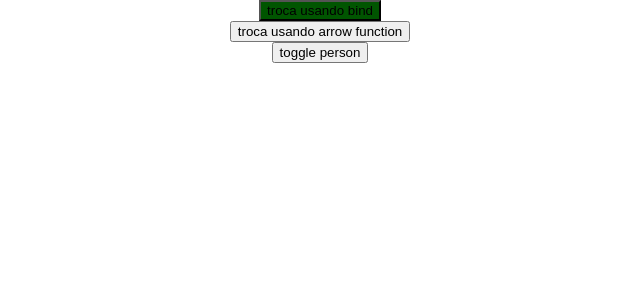
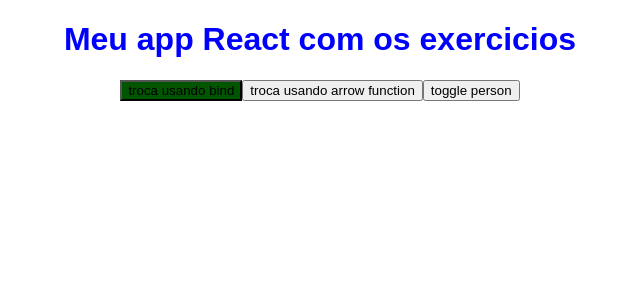
Before and after one commit to xande89/velharia, a React (Create React App) app: page / in a window 1280 px wide. Shown: the top 300 px of the page, without its empty margins (320-960 px from the left). Built offline with nearby package versions, Linux system fonts and the light colour scheme.

Commit message:
styling with radium

```diff
--- a/package.json
+++ b/package.json
@@ -3,6 +3,7 @@
   "version": "0.1.0",
   "private": true,
   "dependencies": {
+    "radium": "^0.26.0",
     "react": "^16.13.1",
     "react-dom": "^16.13.1",
     "react-scripts": "1.1.5"
--- a/src/App.js
+++ b/src/App.js
@@ -1,5 +1,6 @@
 import React, {Component} from 'react';
 import logo from './logo.svg';
+import Radium from 'radium';
 import './App.css';
 import Person from './Person/Person';
 
@@ -23,26 +24,18 @@ class App extends Component {
 			]
 		});
 	};
-   namechangedHandler = (event, pKey) =>{
-
-	const personIndex = persons.findIndex(p=>{
+	namechangedHandler = (event, pKey) => {
+		const personIndex = this.state.persons.findIndex(p=>{
 			return p.id===pKey;
 		});
-
 		const chdPerson = {...this.state.persons[personIndex]};
-
 		chdPerson.name=event.target.value;
-
 		const persons = [...this.state.persons];
-
 		persons[personIndex]= chdPerson;
-
 		this.setState({
 			persons:persons
 		});
 	}
-
-
 
 	togglePersonHandler = () =>{
 		console.log("clicked")
@@ -56,18 +49,20 @@ class App extends Component {
 		this.setState({persons:persons});
 	}
 	render () {
-
-  const  style ={
+		const style ={
 			backgroundColor:'#005500'
 		}
-
-  let  persons = null;
-
-
+        const headerStile ={
+            color: '#00f',
+            ':hover':{
+                color: '#0f0'
+            }
+        }
+		let persons = null;
 		if(this.state.showPersons){
 			persons=(
 				<div>
-        {this.state.persons.map((onePerson, index) =>{
+				{this.state.persons.map((onePerson, index) => {
       				return <Person
       				name={onePerson.name}
       				age={onePerson.age}
@@ -80,8 +75,9 @@ class App extends Component {
 		}
 		return (
 			<div className="App">
-        <button style={style} onClick={this.switchNameHandler.bind(this, "alexandre!!!")}>troca usando bind</button><br/>
-        <button onClick={() => this.switchNameHandler("alexandre2!!!")}>troca usando arrow function</button><br/>
+            <h1 style={headerStile}>Meu app React com os exercicios</h1>
+				<button style={style} onClick={this.switchNameHandler.bind(this, "alexandre!!!")}>troca usando bind</button>
+				<button onClick={() => this.switchNameHandler("alexandre2!!!")}>troca usando arrow function</button>
 				<button onClick={this.togglePersonHandler}> toggle person</button>
 				{/*<button onClick={switchNameHandler}>troca</button>*/}
 				{persons}
@@ -91,4 +87,4 @@ class App extends Component {
 	}
 }
 
-export default App;
+export default Radium(App);
```
Also changed, not shown: 1 other file (tests, documents, lock files or other folders). Lines whose indentation alone changed are shown as unchanged.
